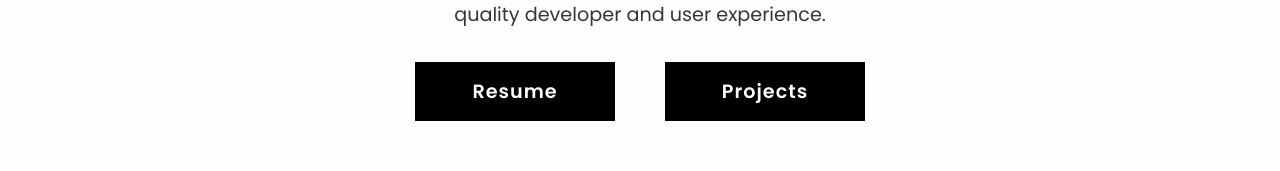
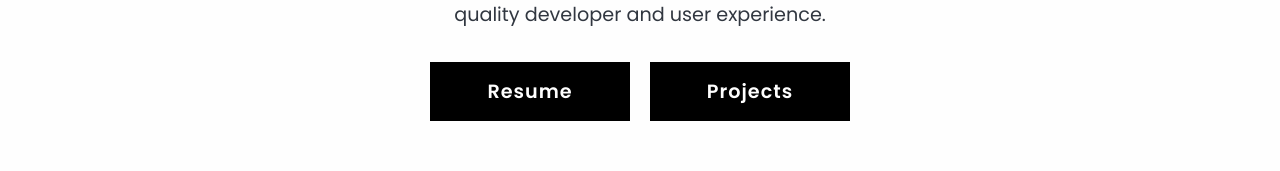
Before and after one commit to ijeomaemeruwa/my-portfolio, a React (Create React App) app: page / in a window 1280 px wide. Shown: the part 565-736 px from the top of the page. Built offline with nearby package versions, Linux system fonts and the light colour scheme.

Commit message:
fixed alignment issue and added links

```diff
--- a/src/sections/Hero/Hero.js
+++ b/src/sections/Hero/Hero.js
@@ -23,13 +23,12 @@ const Hero = () => {
         </h2>
         <p>On a mission to make the web accessible and optimized for quality developer and user experience.
         </p>
-        <div className="row container hero_btn mx-auto col-md-10">
+        <div className="hero_btn mx-auto col-md-10">
         <a href="https://drive.google.com/file/d/1qqiOxujL1Ch7UbPcg83pzJl1WjgU5XM1/view"
         className="hero_link"
         target="_blank"  rel="noopener noreferrer">
         Resume
         </a>
-
         <Link to="/projects" className="hero_link">
             Projects
         </Link>
--- a/src/sections/Hero/hero.scss
+++ b/src/sections/Hero/hero.scss
@@ -39,10 +39,13 @@ p {
 .hero_btn {
     line-height: normal;
     display: flex;
-    justify-content: space-between;
+    flex-direction: row;
+    justify-content: center;
+    align-items: center;
 
 .hero_link {
     padding: 15px 20px !important;
+    margin: 0 10px;
     width: 200px;
     font-size: 1.2rem !important;
     font-weight: 600 !important;
```
